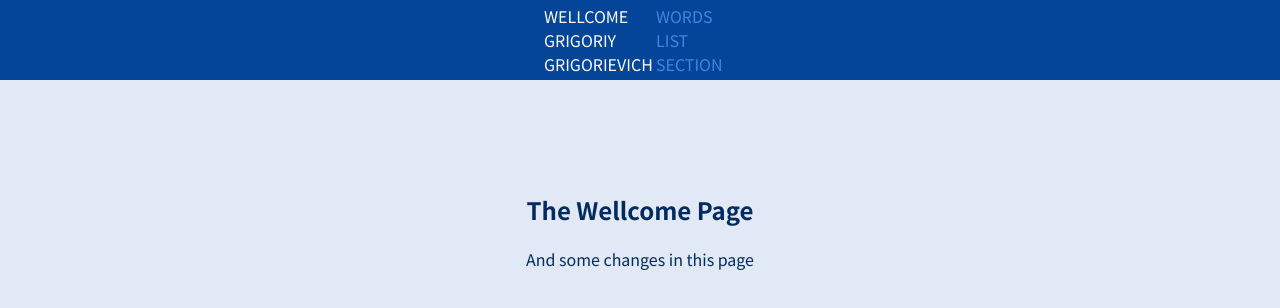
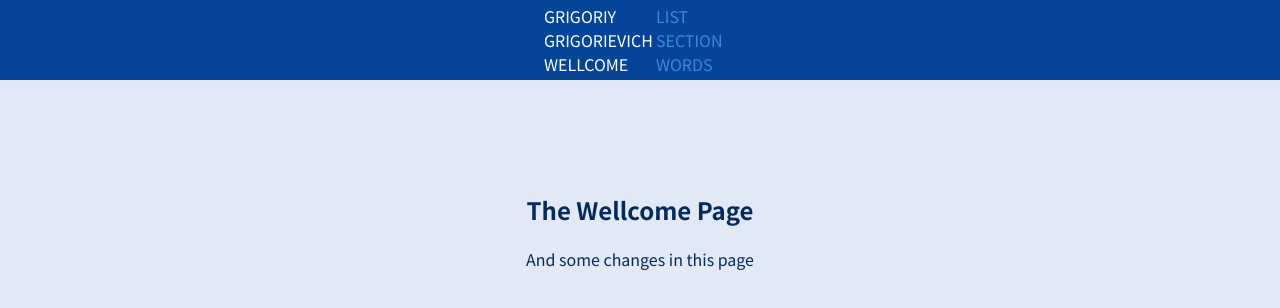
Before and after one commit to grigliz80/git-repo-react-app, a React (Create React App) app: page /wellcome in a window 1280 px wide. Shown: the top 308 px of the page. Built offline with nearby package versions, Linux system fonts and the light colour scheme.

Commit message:
before reswitching to Master

```diff
--- a/src/components/MainHeader.js
+++ b/src/components/MainHeader.js
@@ -8,12 +8,12 @@ const MainHeader = () => {
                 <ul>
                     <li>
                         <NavLink activeClassName={classes.active} to='/wellcome'>
-                            WELLCOME GRIGORIY GRIGORIEVICH
+                            GRIGORIY GRIGORIEVICH WELLCOME
                         </NavLink>
                     </li>
                     <li>
                         <NavLink activeClassName={classes.active} to='/products'>
-                            WORDS LIST SECTION
+                            LIST SECTION WORDS
                         </NavLink>
                     </li>
                 </ul>
```
